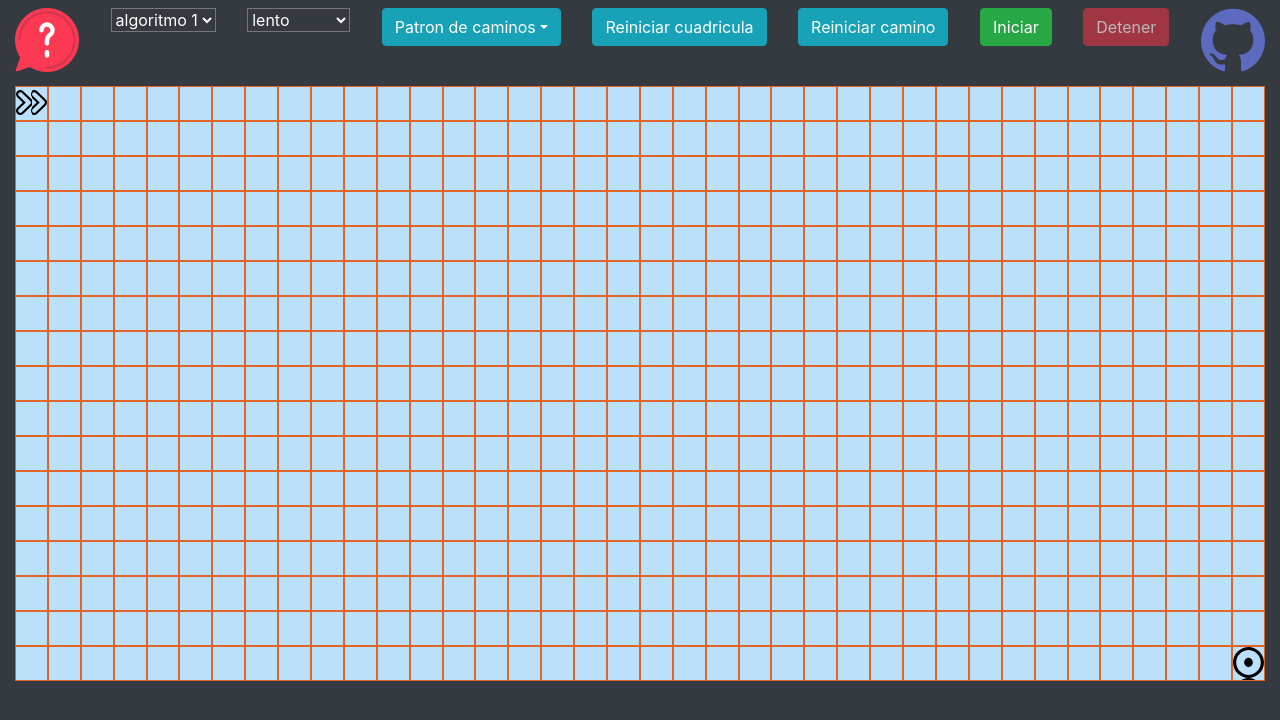
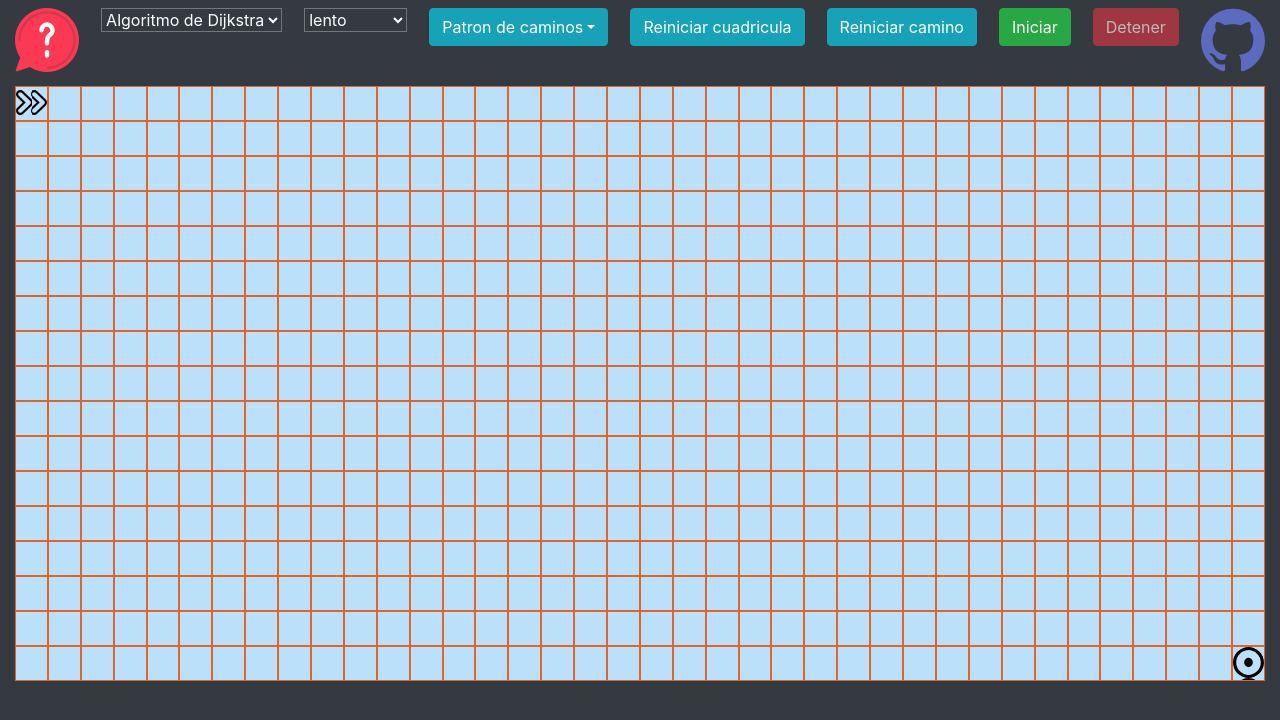
Before and after one commit to TheIcySpark/Visualizador-buscador-de-caminos, a React (Create React App) app: page / in a window 1280 px wide. Shown: the top 720 px of the page. Built offline with nearby package versions, Linux system fonts and the light colour scheme.

Commit message:
configuracion link al respositorio

```diff
--- a/src/componentes/BarraSuperior.jsx
+++ b/src/componentes/BarraSuperior.jsx
@@ -11,8 +11,8 @@ export default class BarraSuperior extends React.Component{
                     <input type = 'image' src = {imagenAyuda} draggable = {false}></input>
                 </div>
                 <select className = 'bg-dark text-white  h-50'>
-                    <option value = 'algoritmo 1'>
-                        algoritmo 1
+                    <option value = 'Algoritmo de Dijkstra'>
+                        Algoritmo de Dijkstra
                     </option>
                 </select>
                 <select className = 'bg-dark text-white  h-50' >
@@ -43,7 +43,7 @@ export default class BarraSuperior extends React.Component{
                 <Button className = 'h-50' variant = 'danger' disabled>
                     Detener
                 </Button>
-                <a href = ''  draggable = {false}>
+                <a href = 'https://github.com/TheIcySpark/Visualizador-buscador-de-caminos'  draggable = {false}>
                     <img src = {imagenGithub} draggable = {false}></img>
                 </a>
             </div>
--- a/src/componentes/Cuadricula.jsx
+++ b/src/componentes/Cuadricula.jsx
@@ -1,7 +1,5 @@
 import './cuadricula.css'
 import Celda from './Celda';
-
-
 
 function Cuadricula() {
     var cuadricula = new Array(17);
```
Also changed, not shown: 2 other files (tests, documents, lock files or other folders).
